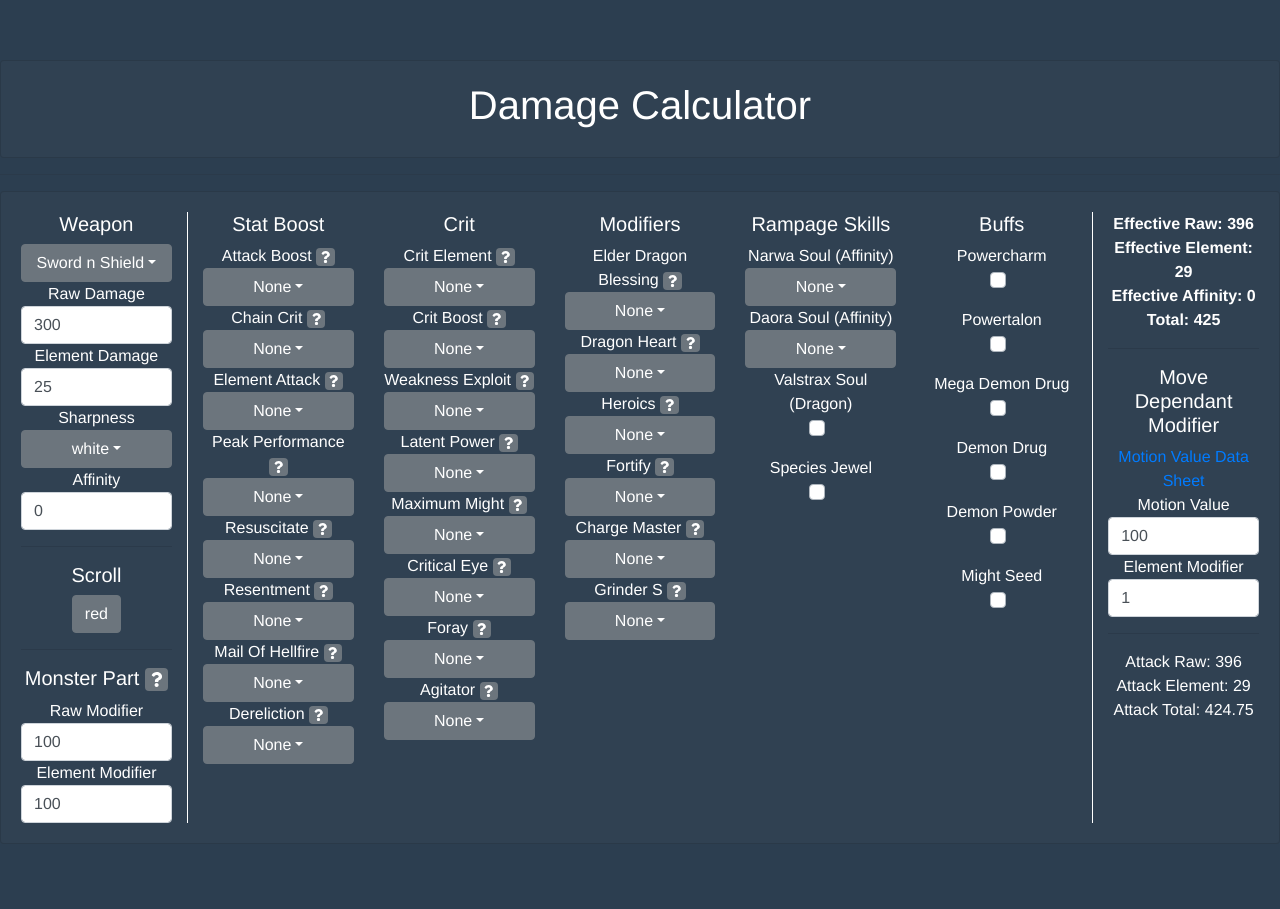
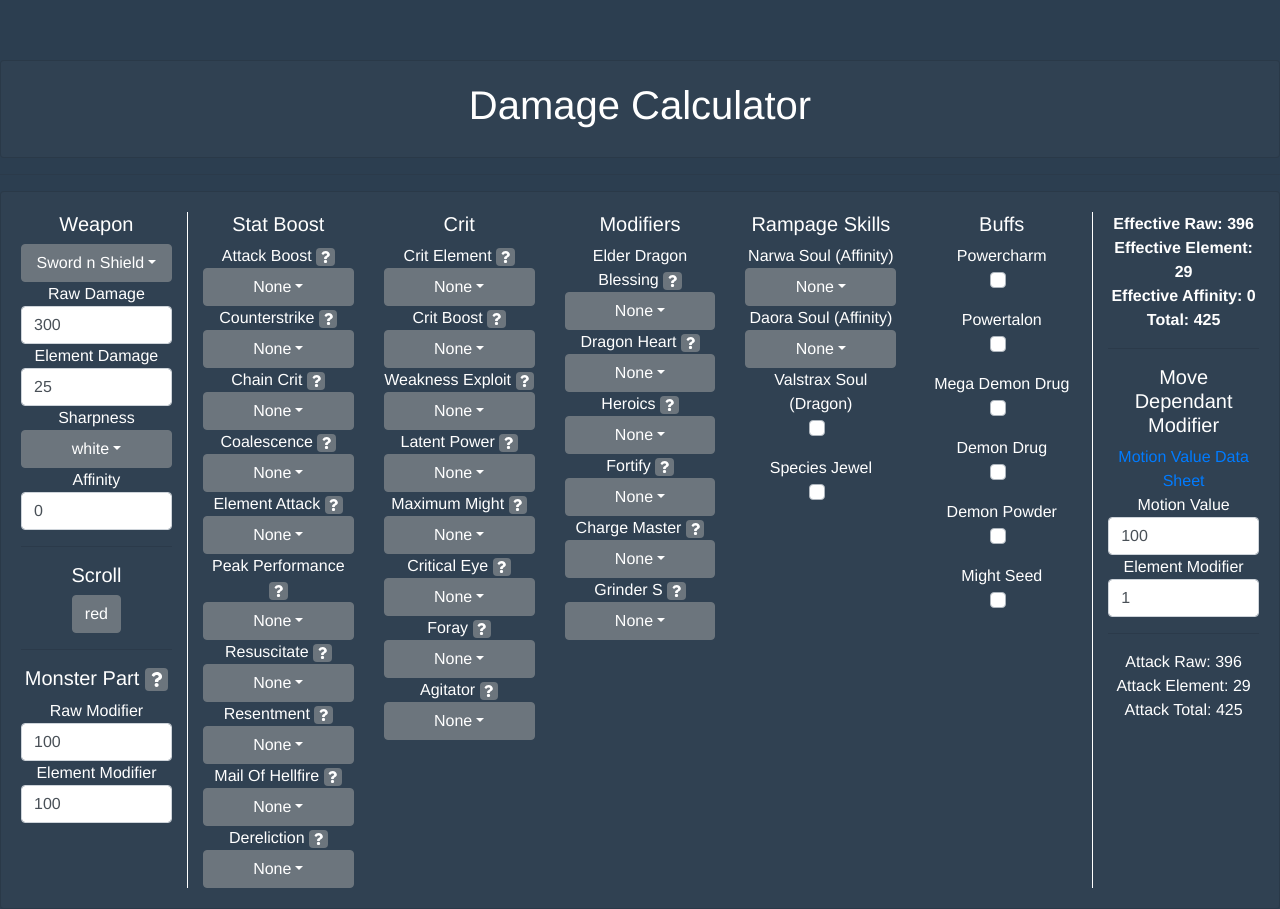
Before and after one commit to Cyan-g/DnD-tracker, a Vue app: page / in a window 1280 px wide. Before the commit the page ends 844 px from the top, so only its background shows below. Built offline with nearby package versions, Linux system fonts and the light colour scheme.

Commit message:
Coalescence and CounterStrike

```diff
--- a/src/App.vue
+++ b/src/App.vue
@@ -215,8 +215,10 @@
           <br />
           Attack Total:
           {{
-            effectiveRaw * (info.motionValuePhys / 100.0).toFixed(0) +
-              effectiveElement * info.motionValueEle.toFixed(0)
+            (
+              effectiveRaw * (info.motionValuePhys / 100.0) +
+              effectiveElement * info.motionValueEle
+            ).toFixed()
           }}
           <br />
         </b-col>
@@ -275,12 +277,14 @@ export default {
         heroics: { label: "None", mod: 0 },
         fortify: { label: "None", mod: 0 },
         resuscitate: { label: "None", raw: 0 },
+        coalescence: { label: "None", raw: 0, element: 0 },
         peakPerformance: { label: "None", raw: 0 },
         resentment: { label: "None", raw: 0 },
         elderBlessing: { label: "None", mod: 0 },
         chargeMaster: { label: "None", mod: 0, bow: 0 },
         dragonHeart: { label: "None", mod: 0 },
         mailOfHellfire: { label: "None", element: 0, raw: 0 },
+        counterStrike: { label: "None", raw: 0 },
         dereliction: { label: "None", element: 0, raw: 0 },
         sharpness: { label: "white", raw: 1.32, element: 1.15 },
         partPhys: 100,
@@ -339,6 +343,8 @@ export default {
       total += this.info.raw * this.info.heroics.mod;
       total += this.info.raw * this.info.fortify.mod;
       //extra
+      total += this.info.counterStrike.raw;
+      total += this.info.coalescence.raw;
       total += this.info.chainCrit.raw;
       total += this.info.foray.raw;
       total += this.info.peakPerformance.raw;
@@ -381,6 +387,7 @@ export default {
       total += this.info.element * this.info.elderBlessing.mod;
       //total extra
       total += this.info.chainCrit.element;
+      total += this.info.coalescence.element;
       total += this.info.elementAttack.element;
 
       //Scroll
--- a/src/data/data.json
+++ b/src/data/data.json
@@ -9,8 +9,8 @@
   ],
   "kushalaSoulArray": [
     { "label": "None", "value": 0 },
-    { "label": "Base only", "value": 25 },
-    { "label": "Full", "value": 30 }
+    { "label": "Base only", "value": 5 },
+    { "label": "Full", "value": 15 }
   ],
   "sharpnessArray": [
     { "label": "purple", "raw": 1.39, "element": 1.25 },
@@ -151,6 +151,17 @@
       ]
     },
     {
+      "label": "Counterstrike",
+      "key": "counterStrike",
+      "description": "Raw attack after being knocked back, for 30 seconds",
+      "values": [
+        { "label": "None", "raw": 0 },
+        { "label": "Level 1", "raw": 10 },
+        { "label": "Level 2", "raw": 15 },
+        { "label": "Level 3", "raw": 20 }
+      ]
+    },
+    {
       "label": "Chain Crit",
       "key": "chainCrit",
       "description": "Raw attack and element on hit, more after 5 hits depending on level",
@@ -160,6 +171,17 @@
         { "label": "Level 1", "raw": 15, "element": 13 },
         { "label": "Level 2", "raw": 17, "element": 15 },
         { "label": "Level 3", "raw": 20, "element": 20 }
+      ]
+    },
+    {
+      "label": "Coalescence",
+      "key": "coalescence",
+      "description": "Raw attack, element and status buildup after status/blight recovery for 30 seconds",
+      "values": [
+        { "label": "None", "raw": 0, "element": 0 },
+        { "label": "Level 1", "raw": 12, "element": 2 },
+        { "label": "Level 2", "raw": 15, "element": 3 },
+        { "label": "Level 3", "raw": 18, "element": 4 }
       ]
     },
     {
```
